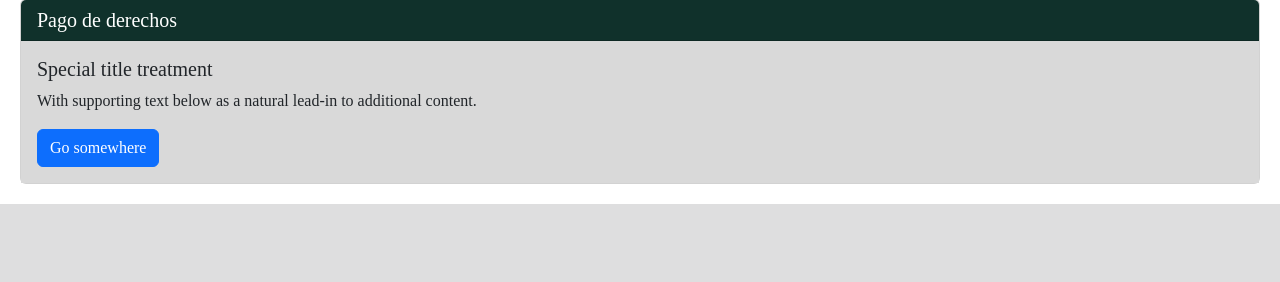
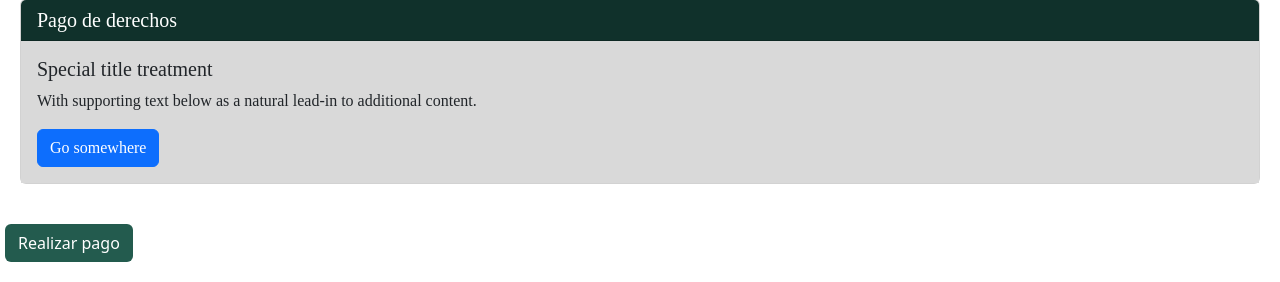
Before and after one commit to DavidBautistaC1298/ProyectoDIU, a Django app: template ProyectoDjango/proyectoDIU/pasaportes/templates/subirarchivos.html in a window 1280 px wide. Shown: the part 976-1258 px from the top of the page. Before the commit the page ends 1180 px from the top, so only its background shows below. Run offline with Django 3.2, Linux system fonts and the light colour scheme; the template is opened without the code that fills it, so the values that code supplies are empty; parts of the project's set-up code (start-up, migrations or seed data) failed here and were passed over.

Commit message:
Botón para pago
Se agrega botón para ir hacia el pago

```diff
--- a/ProyectoDjango/proyectoDIU/pasaportes/templates/subirarchivos.html
+++ b/ProyectoDjango/proyectoDIU/pasaportes/templates/subirarchivos.html
@@ -89,7 +89,9 @@
       </div>
     </div>
     <!-- Pago de derechos -->
-
+    <button type="button" class="btn green-color text-white space" onclick="location.href='{% url 'pago'%}'">
+      Realizar pago
+    </button>
 
     <!-- Documentos end -->
 
```
